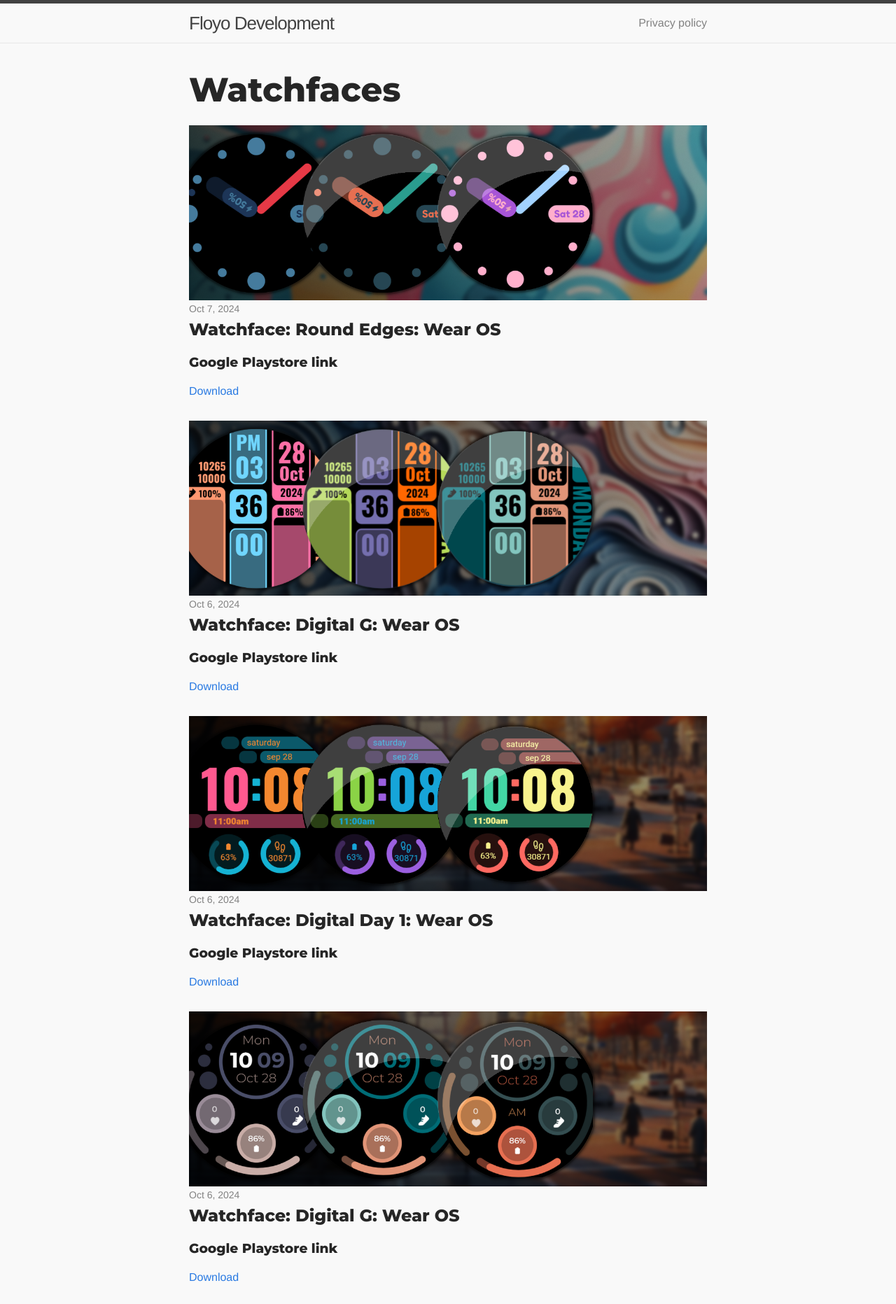
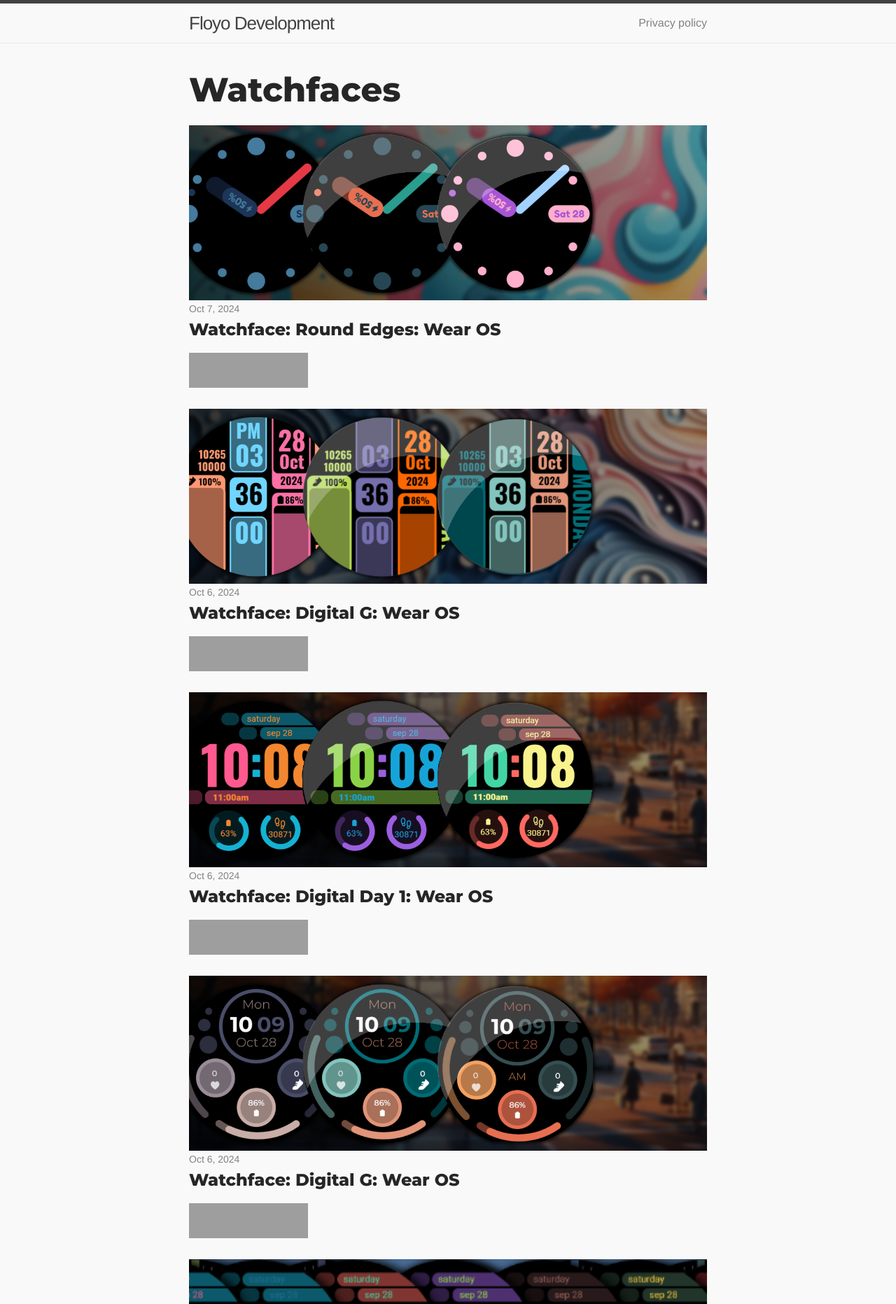
Before and after one commit to FolkertJo/floyo.github.io, a Jekyll site: the page built from index.html, in a window 1280 px wide. Shown: the top 1863 px of the page at 70% size. Built offline with Jekyll 4.4.1, drawn with Linux system fonts in a browser that asks for light colours; some of the changed text lies outside the part shown; grey boxes are pictures that could not be loaded.

Commit message:
added btn

```diff
--- a/_sass/_layout.scss
+++ b/_sass/_layout.scss
@@ -250,3 +250,8 @@
     font-weight: 800;
     font-style: normal;
   }
+
+.bn45 {
+    width: 170px;
+    height: 50px;
+}
--- a/index.html
+++ b/index.html
@@ -17,8 +17,9 @@
           <!-- <a class="post-link" href="{{ post.url | prepend: site.baseurl }}">{{ post.title }}</a> -->
         </h2>
         <p>
-          <h3>Google Playstore link</h3>
-          <a href="https://play.google.com/store/apps/details?id= {{- post.package -}}">Download</a>
+          <a href="https://play.google.com/store/apps/details?id= {{- post.package -}}" tabIndex="0">
+            <img class="bn45" src="https://upload.wikimedia.org/wikipedia/commons/thumb/7/78/Google_Play_Store_badge_EN.svg/2560px-Google_Play_Store_badge_EN.svg.png" alt="bn45"/>
+          </a>
         </p>
       </li>
     {% endfor %}
```
